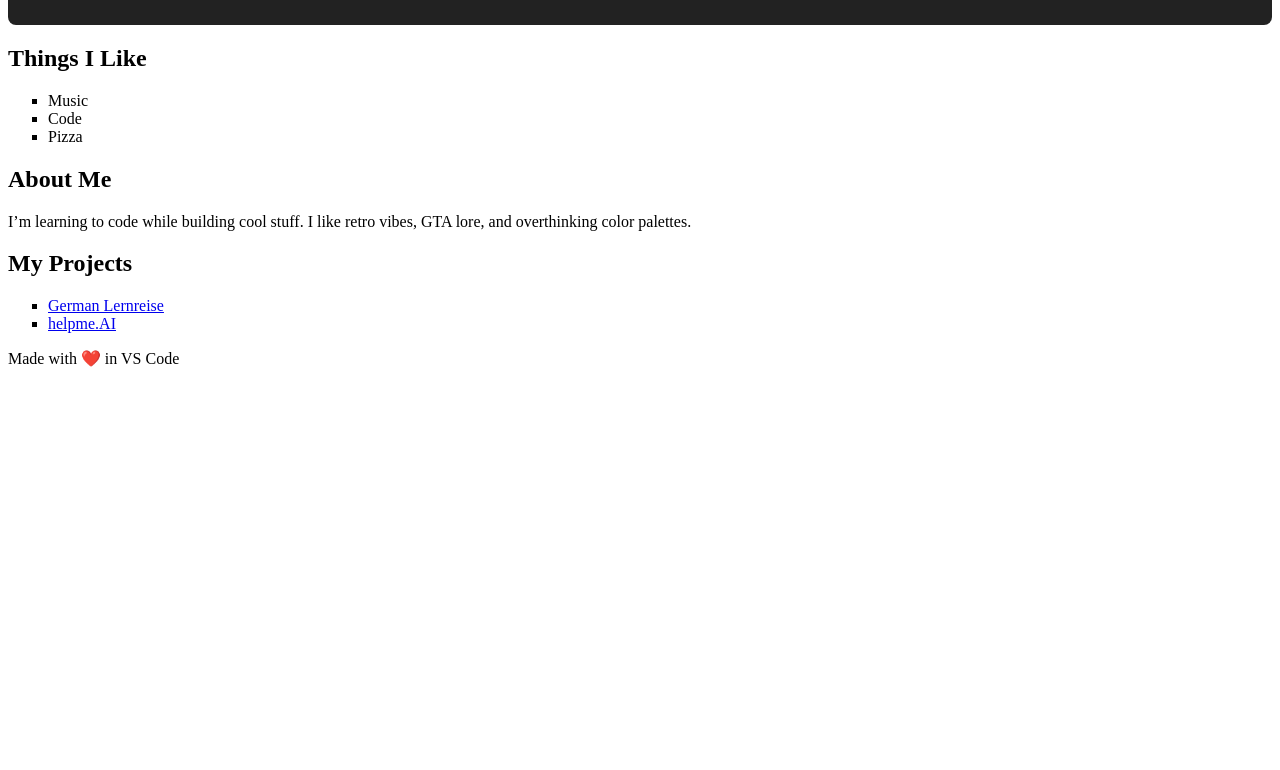
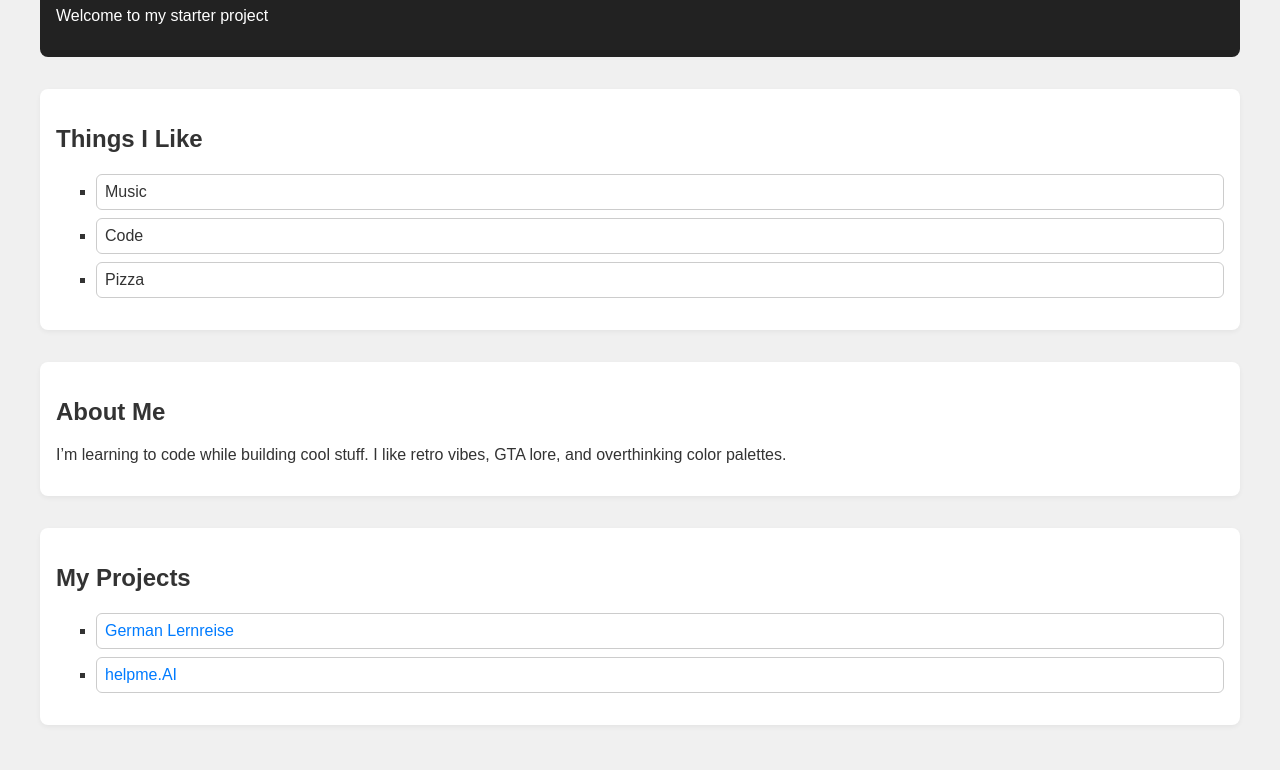
Before and after one commit to dripz0r/basic-portfolio, a plain HTML site: page index.html in a window 1280 px wide. Shown: the part 130-900 px from the top of the page. Before the commit the page ends 800 px from the top, so only its background shows below. Drawn offline with Linux system fonts and the light colour scheme.

Commit message:
hover effect

```diff
--- a/style.css
+++ b/style.css
@@ -1,5 +1,3 @@
-<link rel="stylesheet" href="style.css" />
-
 body {
   font-family: sans-serif;
   background-color: #f0f0f0;
@@ -17,3 +15,47 @@ header {
 ul {
   list-style: square;
 }
+
+a {
+  color: #007bff;
+  text-decoration: none;
+}
+
+a:hover {
+  text-decoration: underline;
+  color: #0056b3;
+}
+
+section {
+  margin-top: 2rem;
+  padding: 1rem;
+  background: white;
+  border-radius: 8px;
+  box-shadow: 0 2px 5px rgba(0, 0, 0, 0.05);
+}
+
+footer {
+  margin-top: 3rem;
+  text-align: center;
+  font-size: 0.9rem;
+  color: #666;
+}
+
+h1, h2 {
+  line-height: 1.2;
+  word-break: break-word;
+}
+
+li {
+  padding: 0.5rem;
+  border: 1px solid #ccc;
+  border-radius: 6px;
+  margin-bottom: 0.5rem;
+  transition: all 0.3s ease;
+}
+
+li:hover {
+  background-color: #ddd;
+  color: #000;
+  cursor: pointer;
+}
```
